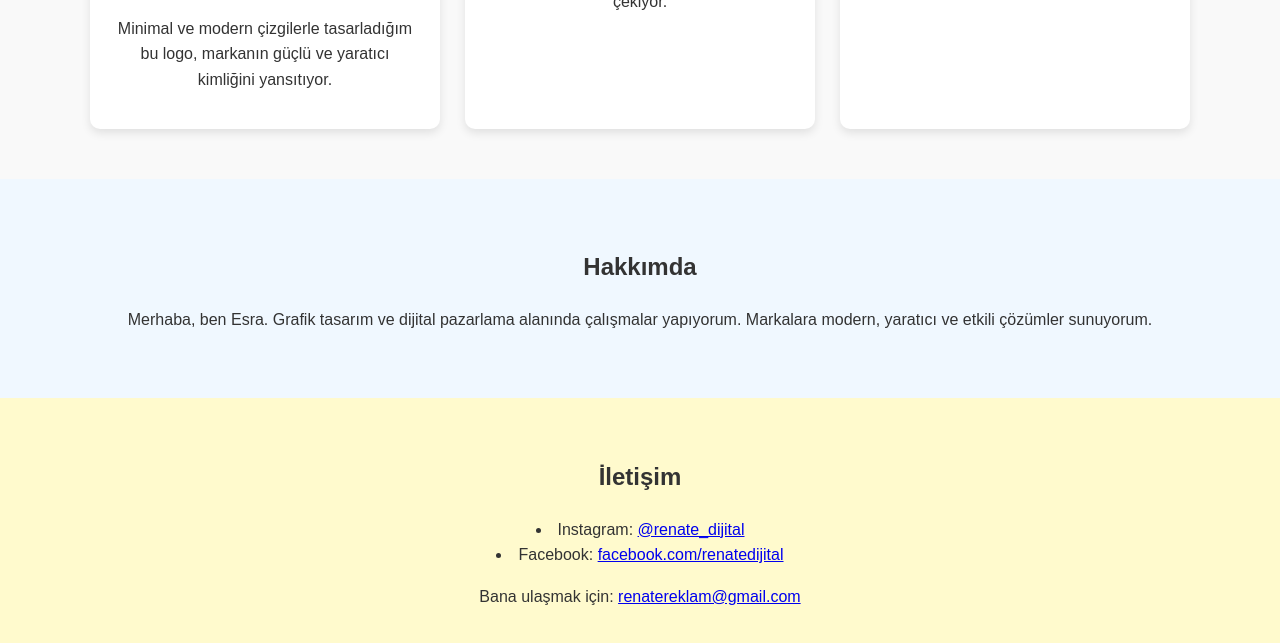
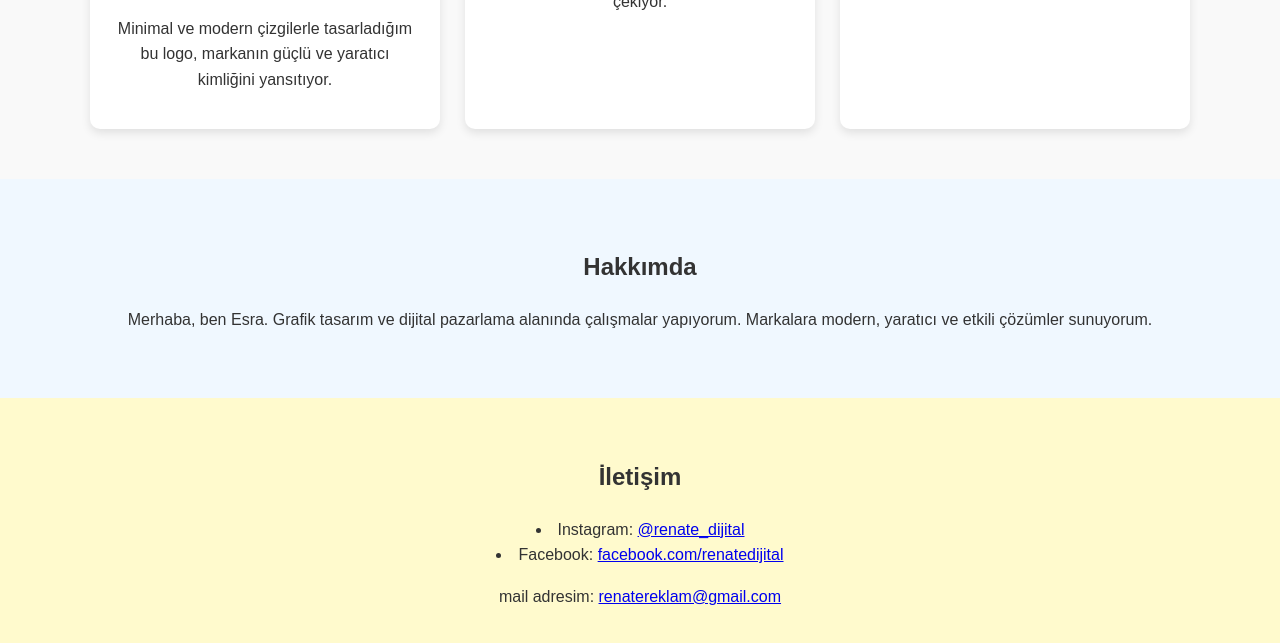
Before and after one commit to renatereklam-dotcom/renate-reklam, a plain HTML site: page index.html in a window 1280 px wide. Shown: the part 683-1326 px from the top of the page. Drawn offline with Linux system fonts and the light colour scheme.

Commit message:
Update index.html

```diff
--- a/index.html
+++ b/index.html
@@ -68,8 +68,9 @@
     <section id="contact">
         <h2>İletişim</h2><li>Instagram: <a href="https://www.instagram.com/renate_dijital" target="_blank">@renate_dijital</a></li>
         <li>Facebook: <a href="https://www.facebook.com/renatedijital" target="_blank">facebook.com/renatedijital</a></li>
-        <p>Bana ulaşmak için: <a href="mailto:renatereklam@gmail.com">renatereklam@gmail.com</a></p>
+        <p>mail adresim: <a href="mailto:renatereklam@gmail.com">renatereklam@gmail.com</a></p>
     </section>
 
 </body>
+
 </html>
```
